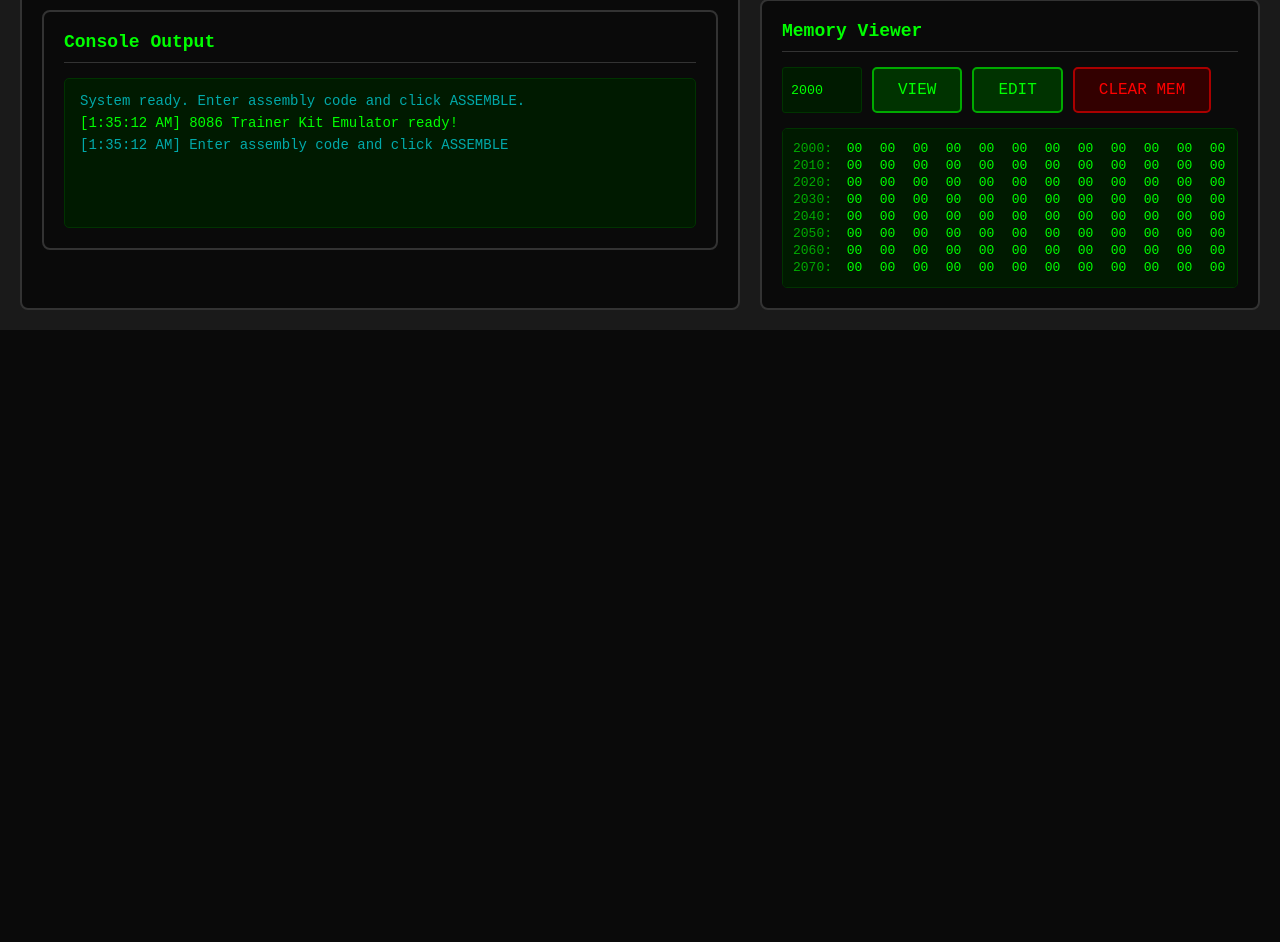
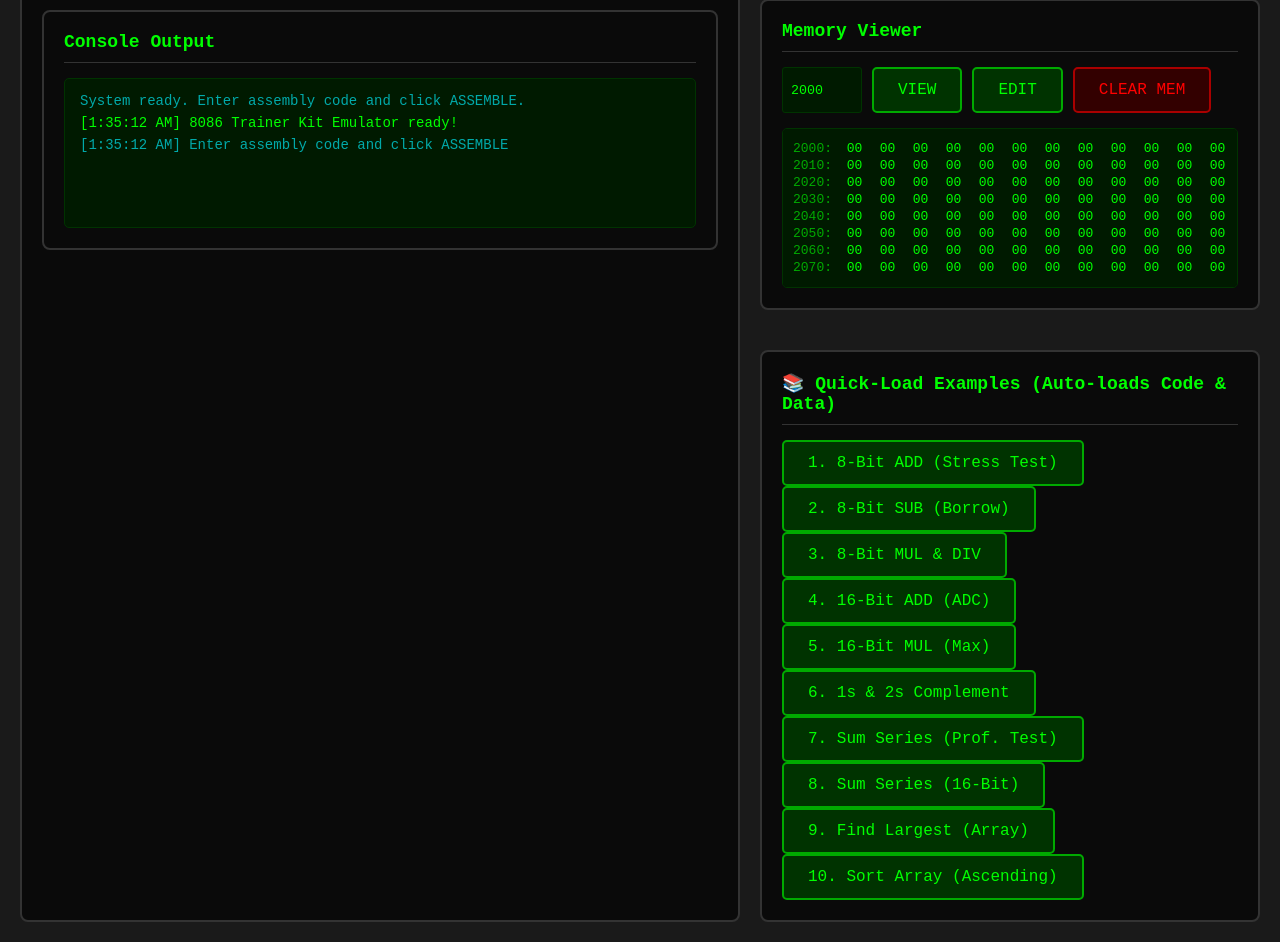
Before and after one commit to AbhijithSriram/8086-trainer-emulator, a Flask app: page / in a window 1280 px wide. Shown: the part 540-1482 px from the top of the page. Before the commit the page ends 870 px from the top, so only its background shows below. Run offline with Flask 3, Linux system fonts and the light colour scheme.

Commit message:
Added Preset Codes

```diff
--- a/static/app.js
+++ b/static/app.js
@@ -1,5 +1,243 @@
 // API base URL
 const API_BASE = '';  // Empty for same origin
+
+// ==========================================
+//  PRESET PROGRAMS (Hardcoded for 1000H)
+// ==========================================
+
+const PRESETS = {
+    // 1. 8-Bit Addition (Stress Test: FF + FF)
+    'add8': {
+        startAddr: '1000',
+        code: `; 8-BIT ADDITION (Stress Test: FF + FF)
+; Checks Carry generation
+MOV SI, 2000
+MOV AL, [SI]      ; Load FF
+INC SI
+MOV BL, [SI]      ; Load FF
+ADD AL, BL        ; Result FE, Carry=1
+MOV DL, 00        ; Clear Carry Reg
+ADC DL, 00        ; Add Carry to DL
+MOV SI, 2002
+MOV [SI], AL      ; Store FE
+INC SI
+MOV [SI], DL      ; Store 01
+HLT`,
+        memory: { addr: '2000', data: [0xFF, 0xFF] }
+    },
+
+    // 2. 8-Bit Subtraction (Stress Test: Borrow)
+    'sub8': {
+        startAddr: '1000',
+        code: `; 8-BIT SUBTRACTION (Stress Test: 05 - 0A)
+; Checks Borrow generation
+MOV SI, 2000
+MOV AL, [SI]      ; Load 05
+INC SI
+MOV BL, [SI]      ; Load 0A
+SUB AL, BL        ; Result FB, Borrow=1
+MOV DL, 00
+SBB DL, 00        ; Subtract Borrow from DL
+MOV SI, 2002
+MOV [SI], AL      ; Store Result
+INC SI
+MOV [SI], DL      ; Store Borrow Status
+HLT`,
+        memory: { addr: '2000', data: [0x05, 0x0A] }
+    },
+
+    // 3. 8-Bit Multiplication & Division
+    'muldiv8': {
+        startAddr: '1000',
+        code: `; 8-BIT MUL & DIV
+; 1. Multiply FF * FF (Max 8-bit)
+MOV SI, 2000
+MOV AL, [SI]
+MOV BL, [SI]
+MUL BL            ; Result FE01 in AX
+MOV SI, 2002
+MOV [SI], AX      ; Store FE01
+; 2. Divide (F0 / 02)
+MOV SI, 2000
+MOV AX, 0000      ; Clear AX
+MOV AL, 0F0H      ; Load F0
+MOV BL, 02
+DIV BL            ; AL=78 (Quot), AH=00 (Rem)
+MOV SI, 2004
+MOV [SI], AL
+INC SI
+MOV [SI], AH
+HLT`,
+        memory: { addr: '2000', data: [0xFF] } // FF is used for Mul
+    },
+
+    // 4. 16-Bit Addition (ADC Method)
+    'add16': {
+        startAddr: '1000',
+        code: `; 16-BIT ADDITION (ADC Method)
+; FFFF + 0001 = 10000
+MOV SI, 2000
+MOV AX, [SI]      ; Load FFFF
+INC SI
+INC SI
+MOV BX, [SI]      ; Load 0001
+ADD AX, BX        ; Sum=0000, Carry=1
+MOV DX, 0000
+ADC DX, 0000      ; Add Carry to DX
+MOV SI, 2004
+MOV [SI], AX      ; Store Sum
+INC SI
+INC SI
+MOV [SI], DX      ; Store Carry
+HLT`,
+        memory: { addr: '2000', data: [0xFF, 0xFF, 0x01, 0x00] }
+    },
+
+    // 5. 16-Bit Multiplication
+    'mul16': {
+        startAddr: '1000',
+        code: `; 16-BIT MULTIPLICATION (Max Value)
+; FFFF * FFFF = FFFE0001
+MOV SI, 2000
+MOV AX, [SI]      ; Load FFFF
+MOV BX, [SI]      ; Load FFFF
+MUL BX            ; DX:AX = Result
+MOV SI, 2002
+MOV [SI], AX      ; Store Low Word (0001)
+INC SI
+INC SI
+MOV [SI], DX      ; Store High Word (FFFE)
+HLT`,
+        memory: { addr: '2000', data: [0xFF, 0xFF] }
+    },
+
+    // 6. 1s & 2s Complement
+    'complements': {
+        startAddr: '1000',
+        code: `; 1s and 2s COMPLEMENT
+MOV SI, 2000
+MOV AL, [SI]      ; Load Data (00)
+NOT AL            ; 1s Comp (FF)
+MOV [SI], AL      ; Store 1s Comp
+INC SI
+MOV AL, [SI]      ; Load Data (01)
+NEG AL            ; 2s Comp (FF)
+MOV [SI], AL      ; Store 2s Comp
+HLT`,
+        memory: { addr: '2000', data: [0x00, 0x01] }
+    },
+
+    // 7. Sum of Series (8-Bit) - THE PROFESSOR TEST
+    'sum8': {
+        startAddr: '1000',
+        code: `; SUM OF SERIES (8-BIT)
+; The "Professor Proof" Test
+; Input: Count=FF, Values=All FF
+; Math: 255 * 255 = 65025 (FE01)
+MOV SI, 2000
+MOV CL, [SI]      ; Load Count (FF)
+MOV AX, 0000
+MOV BX, 0000
+INC SI
+; Loop starts at 100C
+MOV BL, [SI]      ; Load Value
+ADD AX, BX        ; Add to 16-bit AX
+INC SI
+DEC CL
+JNZ 100C          ; Jump back to MOV BL
+MOV [SI], AX      ; Store FE01
+HLT`,
+        // This creates an array [FF, FF, FF....] (256 bytes long)
+        memory: { addr: '2000', data: new Array(256).fill(0xFF) }
+    },
+
+    // 8. Sum of Series (16-Bit)
+    'sum16': {
+        startAddr: '1000',
+        code: `; SUM OF SERIES (16-BIT)
+MOV SI, 2000
+MOV CL, [SI]      ; Load Count
+MOV AX, 0000      ; Sum Low
+MOV DX, 0000      ; Sum High
+INC SI
+INC SI
+; Loop starts at 100B
+ADD AX, [SI]      ; Add Number
+JNC 1010          ; Skip carry inc
+INC DX            ; Handle Carry
+INC SI            ; Move SI (Low)
+INC SI            ; Move SI (High)
+DEC CL
+JNZ 100B          ; Loop
+MOV [SI], AX      ; Store Low
+INC SI
+INC SI
+MOV [SI], DX      ; Store High
+HLT`,
+        memory: { addr: '2000', data: [0x03, 0x00, 0xFF, 0xFF, 0xFF, 0xFF, 0x02, 0x00] }
+    },
+
+    // 9. Largest Number in Array
+    'largest': {
+        startAddr: '1000',
+        code: `; FIND LARGEST NUMBER
+; Array: 05, 01, 99, FF, 02
+MOV SI, 2000
+MOV CL, [SI]      ; Count
+INC SI
+MOV AL, [SI]      ; Init Max
+DEC CL
+; Loop starts at 100A
+INC SI
+CMP AL, [SI]
+JNB 1011          ; Skip if Max >= Next
+MOV AL, [SI]      ; Update Max
+DEC CL
+JNZ 100A          ; Loop
+MOV DI, 3000
+MOV [DI], AL      ; Result at 3000
+HLT`,
+        memory: { addr: '2000', data: [0x05, 0x01, 0x99, 0xFF, 0x02, 0x10] }
+    },
+
+    // 10. Sorting (Ascending)
+    'sort': {
+        startAddr: '1000',
+        code: `; SORT ARRAY (ASCENDING)
+; Input: 04, FF, 10, 80, 00
+MOV SI, 1300
+MOV CL, [SI]      ; Outer Count
+; Outer Loop (1005)
+MOV SI, 1300
+MOV DL, [SI]      ; Inner Count
+INC SI
+MOV AL, [SI]      ; Load Current
+DEC DL
+JZ 1022           ; -> NEXT_PASS
+; Inner Loop (100E)
+INC SI
+MOV BL, [SI]      ; Load Next
+CMP AL, BL
+JNB 101A          ; -> NOSWAP
+DEC SI            ; Swap Logic
+MOV [SI], AL
+MOV AL, BL
+JMP 101D          ; -> CONT
+; NOSWAP (101A)
+DEC SI
+MOV [SI], BL
+INC SI
+; CONT (101D)
+DEC DL
+JNZ 100E          ; -> Inner Loop
+; NEXT_PASS (1022)
+MOV [SI], AL
+DEC CL
+JNZ 1005          ; -> Outer Loop
+HLT`,
+        memory: { addr: '1300', data: [0x04, 0xFF, 0x10, 0x80, 0x00] }
+    }
+};
 
 let executionSpeed = 500;
 let isRunning = false;
@@ -201,6 +439,40 @@ async function resetEmulator() {
         }
     } catch (error) {
         addLog(`ERROR: ${error.message}`, 'error');
+    }
+}
+
+async function loadPreset(name) {
+    const preset = PRESETS[name];
+    if (!preset) return;
+
+    // 1. Load Code
+    document.getElementById('codeInput').value = preset.code;
+    document.getElementById('startAddress').value = preset.startAddr;
+
+    // 2. Trigger Gutter Update
+    if (typeof updateAddressGutter === 'function') {
+        updateAddressGutter();
+    }
+
+    // 3. Load Memory Data
+    if (preset.memory) {
+        try {
+            await fetch(`${API_BASE}/api/memory/write`, {
+                method: 'POST',
+                headers: {'Content-Type': 'application/json'},
+                body: JSON.stringify({
+                    address: preset.memory.addr,
+                    values: preset.memory.data
+                })
+            });
+            addLog(`Loaded preset: ${name} (Memory initialized)`, 'success');
+            // Update view to show the new data
+            document.getElementById('memAddr').value = preset.memory.addr;
+            updateMemoryView();
+        } catch (error) {
+            addLog(`Error loading preset data: ${error.message}`, 'error');
+        }
     }
 }
 
--- a/templates/index.html
+++ b/templates/index.html
@@ -120,6 +120,22 @@ HLT" spellcheck="false"></textarea>
                 <div class="memory-grid" id="memGrid"></div>
             </div>
 
+            <div class="panel-section" style="grid-column: 1 / -1; margin-top: 20px;">
+                <h2>📚 Quick-Load Examples (Auto-loads Code & Data)</h2>
+                <div class="presets-grid">
+                    <button onclick="loadPreset('add8')">1. 8-Bit ADD (Stress Test)</button>
+                    <button onclick="loadPreset('sub8')">2. 8-Bit SUB (Borrow)</button>
+                    <button onclick="loadPreset('muldiv8')">3. 8-Bit MUL & DIV</button>
+                    <button onclick="loadPreset('add16')">4. 16-Bit ADD (ADC)</button>
+                    <button onclick="loadPreset('mul16')">5. 16-Bit MUL (Max)</button>
+                    <button onclick="loadPreset('complements')">6. 1s & 2s Complement</button>
+                    <button onclick="loadPreset('sum8')">7. Sum Series (Prof. Test)</button>
+                    <button onclick="loadPreset('sum16')">8. Sum Series (16-Bit)</button>
+                    <button onclick="loadPreset('largest')">9. Find Largest (Array)</button>
+                    <button onclick="loadPreset('sort')">10. Sort Array (Ascending)</button>
+                </div>
+            </div>
+
             <!-- Memory Editor Modal -->
             <div id="memoryEditorModal" class="modal">
                 <div class="modal-content">
```
